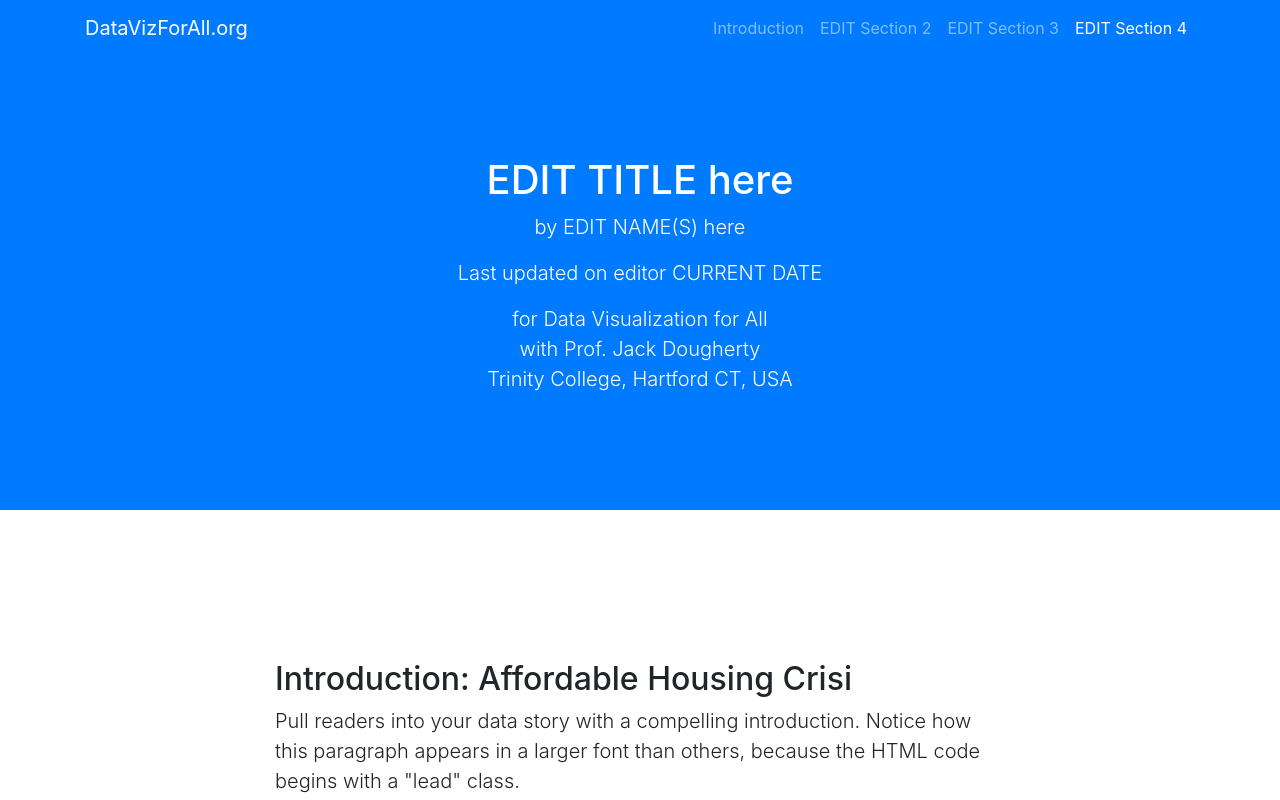
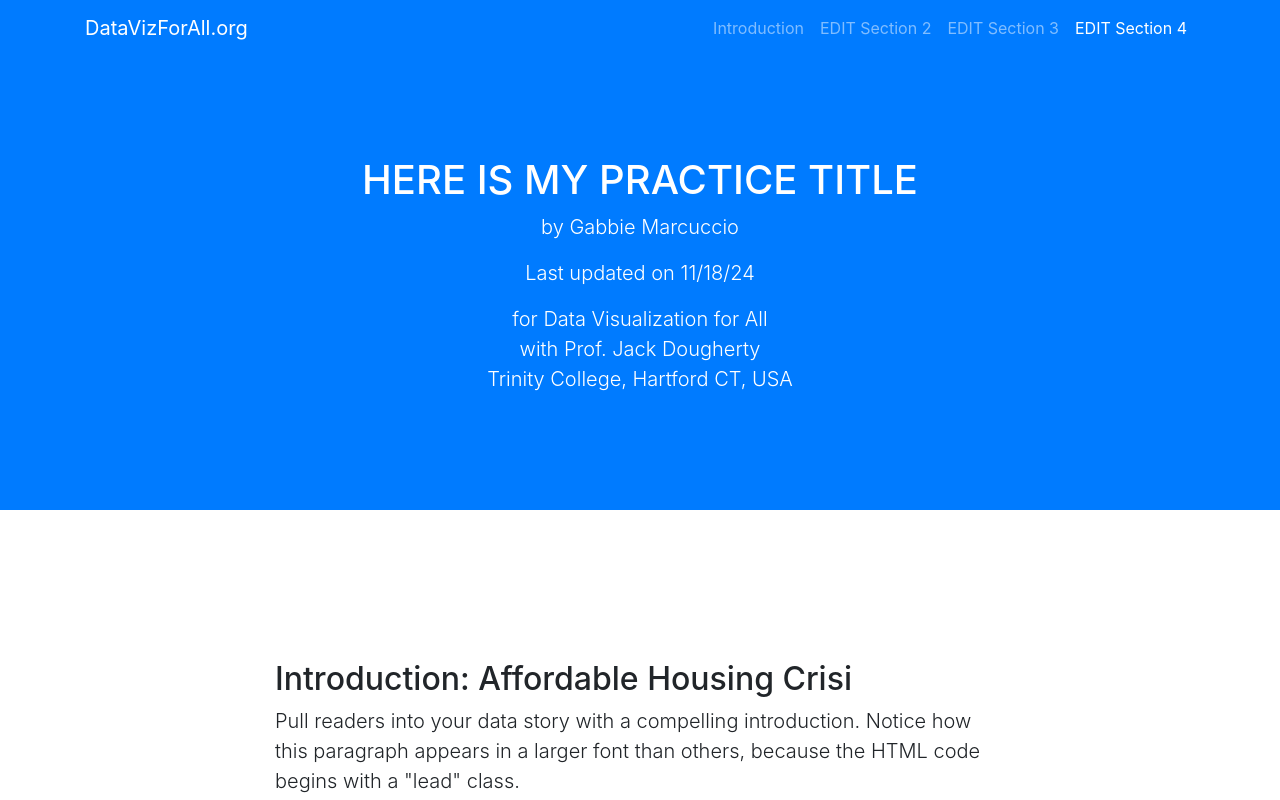
Before and after one commit to GabbieMarcuccio/practice-story, a plain HTML site: page index.html in a window 1280 px wide. Shown: the top 800 px of the page. Drawn offline with nearby package versions, Linux system fonts and the light colour scheme.

Commit message:
Update index.html

```diff
--- a/index.html
+++ b/index.html
@@ -53,9 +53,9 @@
 
   <header class="bg-primary text-white">
     <div class="container text-center">
-      <h1>EDIT TITLE here</h1>
-      <p class="lead">by EDIT NAME(S) here</p>
-      <p class="lead">Last updated on editor CURRENT DATE</p>
+      <h1>HERE IS MY PRACTICE TITLE</h1>
+      <p class="lead">by Gabbie Marcuccio </p>
+      <p class="lead">Last updated on 11/18/24</p>
       <p class="lead">for Data Visualization for All</br>with Prof. Jack Dougherty</br>Trinity College, Hartford CT, USA</p>
     </div>
   </header>
```
